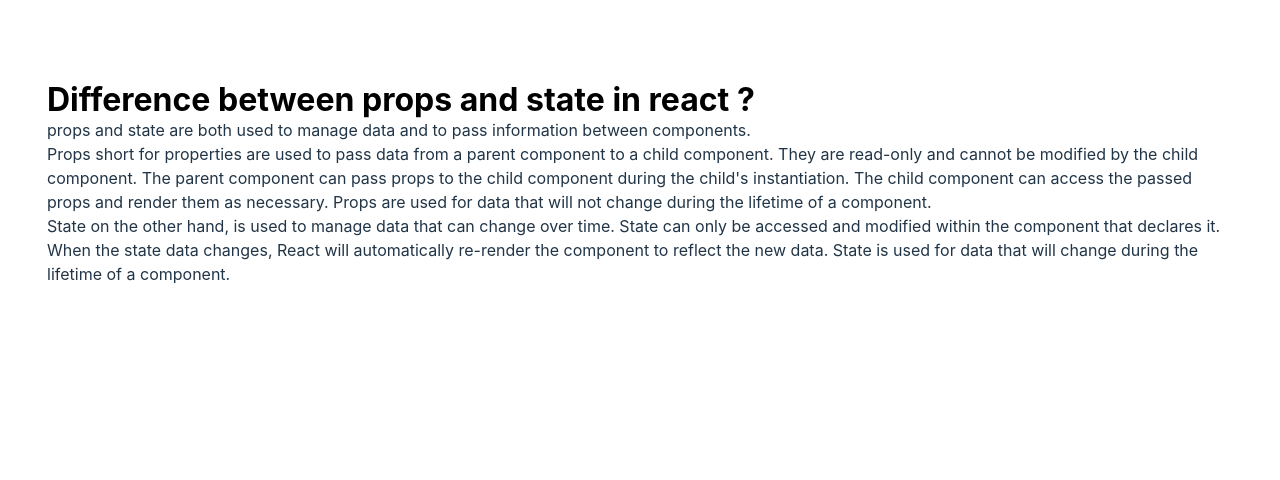
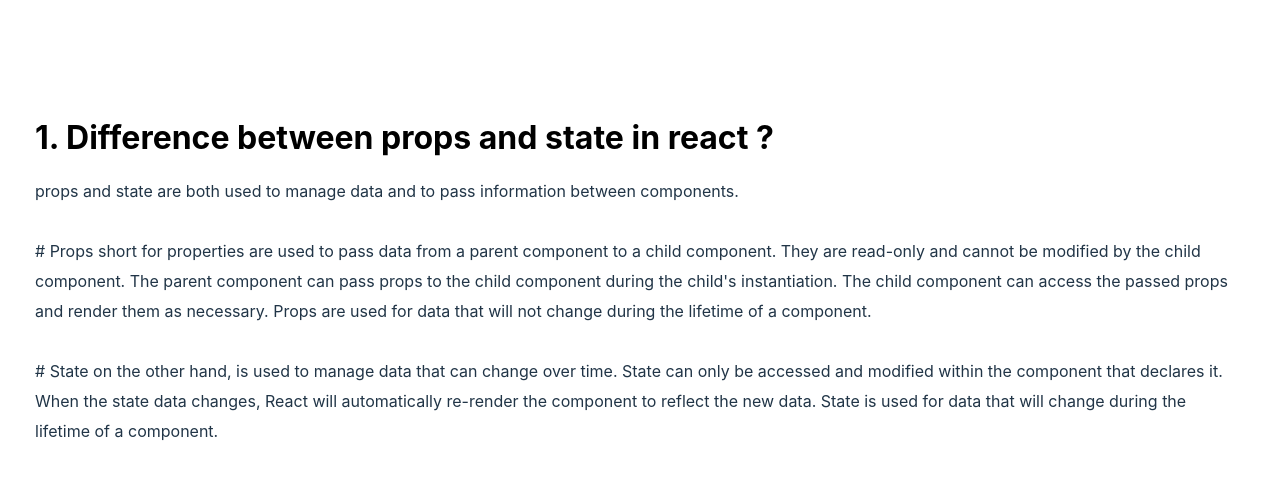
Before and after one commit to mehedihasan8/knowledge-cafe, a React (Vite) app: page / in a window 1280 px wide. Shown: the part 2998-3478 px from the top of the page. Before the commit the page ends 3316 px from the top, so only its background shows below. Built offline with nearby package versions, Linux system fonts and the light colour scheme.

Commit message:
first question done

```diff
--- a/src/components/Question/Question.css
+++ b/src/components/Question/Question.css
@@ -1,4 +1,10 @@
 .question-conatinaer {
-  margin: 20px;
-  padding: 12px;
+  margin: 30px 0;
+  padding: 20px;
 }
+.first-question {
+  line-height: 30px;
+}
+.question-title {
+  margin: 20px 0;
+}
--- a/src/components/Question/Question.jsx
+++ b/src/components/Question/Question.jsx
@@ -4,14 +4,17 @@
 const Question = () => {
   return (
     <div className="question-conatinaer">
-      <div className="">
-        <h1>Difference between props and state in react ?</h1>
+      <div className="first-question">
+        <h1 className="question-title">
+          1. Difference between props and state in react ?
+        </h1>
         <p>
           props and state are both used to manage data and to pass information
           between components.
         </p>
+        <br />
         <p>
-          Props short for properties are used to pass data from a parent
+          # Props short for properties are used to pass data from a parent
           component to a child component. They are read-only and cannot be
           modified by the child component. The parent component can pass props
           to the child component during the child's instantiation. The child
@@ -19,8 +22,9 @@
           Props are used for data that will not change during the lifetime of a
           component.
         </p>
+        <br />
         <p>
-          State on the other hand, is used to manage data that can change over
+          # State on the other hand, is used to manage data that can change over
           time. State can only be accessed and modified within the component
           that declares it. When the state data changes, React will
           automatically re-render the component to reflect the new data. State
--- a/src/components/Side/Side.css
+++ b/src/components/Side/Side.css
@@ -18,3 +18,8 @@
   margin-right: 15px;
   padding: 25px;
 }
+@media (max-width: 567px) {
+  .spend-time {
+    margin: 20px 5px;
+  }
+}
```
